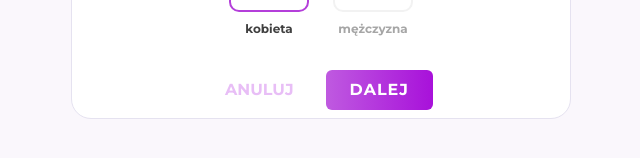
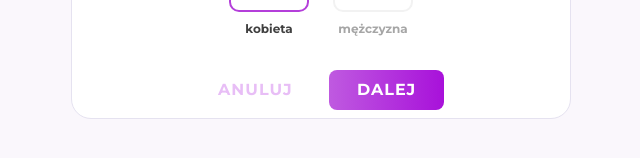
Before and after one commit to PaulS-dot/sizecalc, a React (Create React App) app: page / in a window 1280 px wide. Shown: the part 236-394 px from the top of the page, without its empty margins (319-959 px from the left). Built offline with nearby package versions, Linux system fonts and the light colour scheme.

Commit message:
button component to styled

```diff
--- /dev/null
+++ b/src/styled/Button.styled.js
@@ -0,0 +1,41 @@
+import styled from 'styled-components'
+
+const handleButtonType = variant => {
+  console.log(variant)
+  switch (variant) {
+    case 'ghost':
+      return `
+        color: #e8bef6;
+
+        &:hover {
+          color: #c569e3;
+          background: #fbefff;
+        }
+
+      `
+
+    default:
+      return `
+      background: linear-gradient(90deg, #bf5ae0 0%, #a811da 100%);
+      color: white;
+      &:hover {
+        opacity: 0.9;
+      }
+      `
+  }
+}
+
+/**
+ * @param {string} variant change button type
+ */
+export const Button = styled.button`
+  text-transform: uppercase;
+  font-weight: bold;
+  padding: 0.5rem 1rem;
+  letter-spacing: 1px;
+  border-radius: 8px;
+  width: 7.2rem;
+  transition: all 0.1s ease-out;
+
+  ${({ variant }) => handleButtonType(variant)}
+`
--- a/src/styled/FormCard.styled.js
+++ b/src/styled/FormCard.styled.js
@@ -1,15 +1,15 @@
 import styled from 'styled-components'
 
-const StyledFormCard = styled.div`
+const FormCardContainer = styled.div`
   display: flex;
   flex-flow: column;
   align-items: center;
   padding: 8px 32px;
   min-width: 500px;
   background: #ffffff;
-    border: 1px solid #E5E2F0;
+  border: 1px solid #e5e2f0;
   /* box-sizing: border-box; */
   border-radius: 20px;
 `
 
-export default StyledFormCard
+export default FormCardContainer
```
Also changed, not shown: src/components/form/FormCard.js (+3 -4 lines), src/components/general/Button.js (added). Lines whose indentation alone changed are shown as unchanged.
